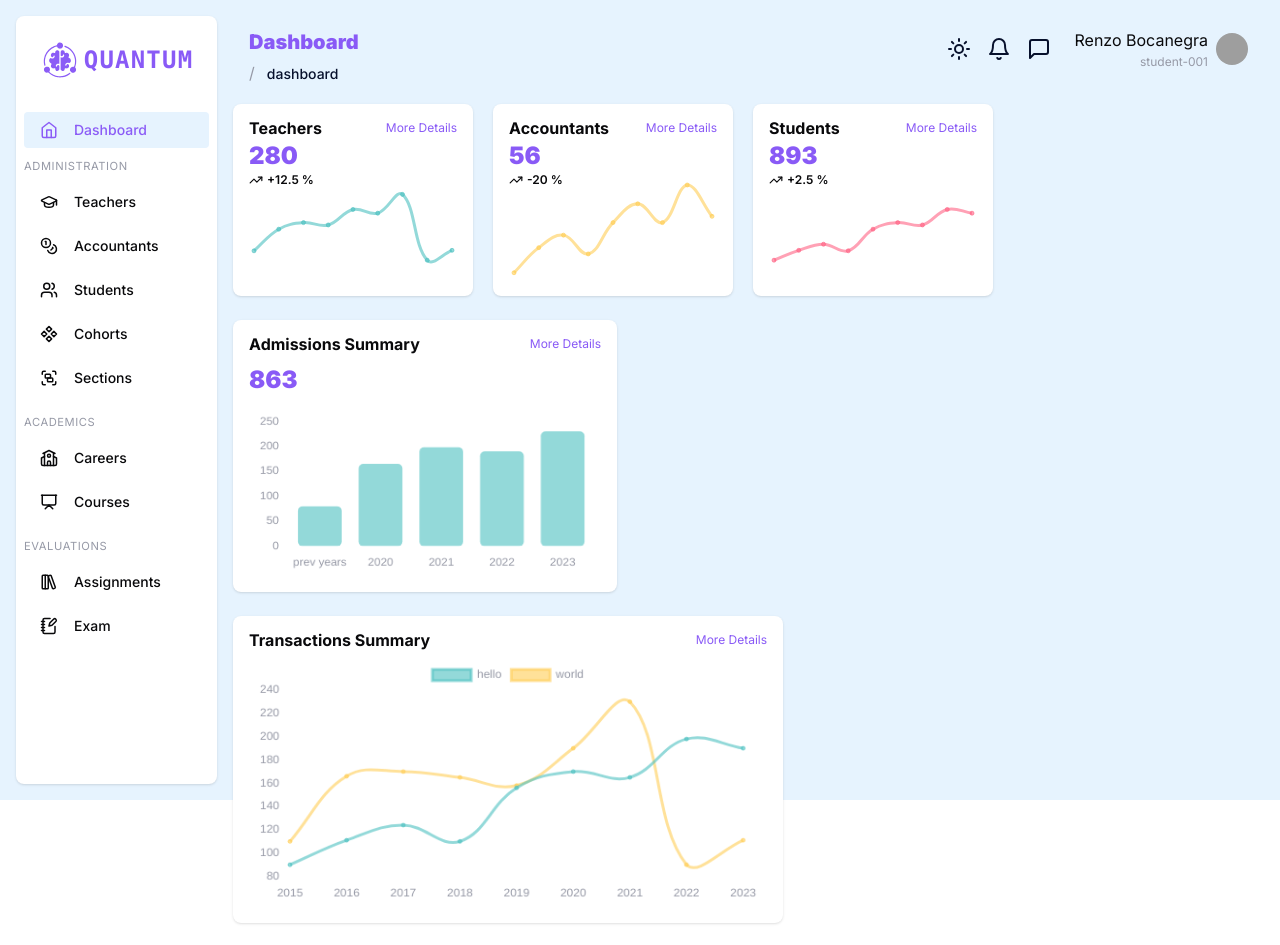
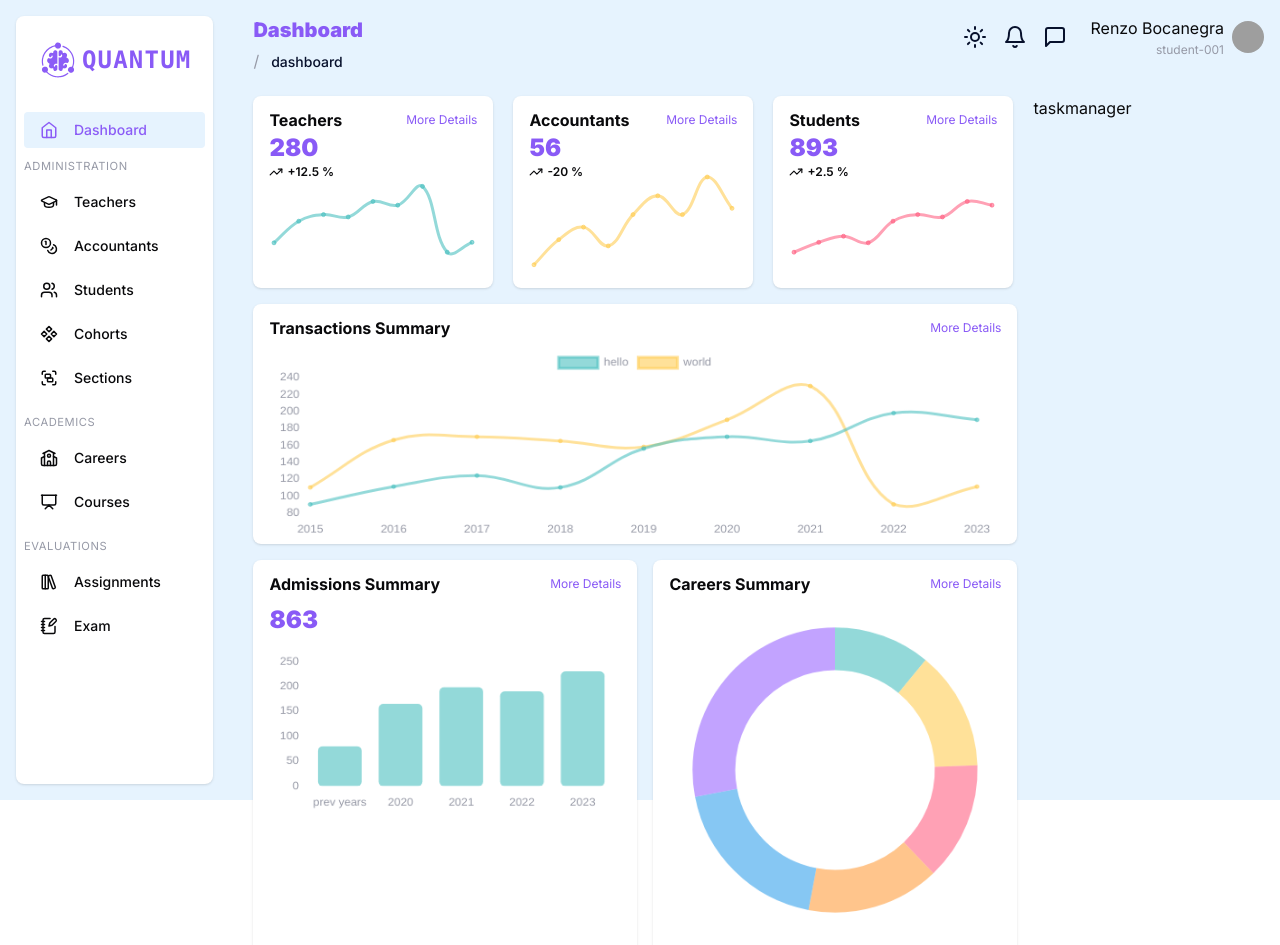
Before and after one commit to RenzoBA/School-Management-System-CLIENT, a Next.js app: page /admin/dashboard in a window 1280 px wide. Shown: the top 945 px of the page. Built offline with nearby package versions, Linux system fonts and the light colour scheme; grey boxes are pictures that could not be loaded.

Commit message:
feat: add layout style

```diff
--- a/src/app/(dashboards)/admin/dashboard/page.tsx
+++ b/src/app/(dashboards)/admin/dashboard/page.tsx
@@ -5,14 +5,16 @@ import UserStatsCardsGroup from "@/components/shared/UserStatsCardsGroup";
 
 const page = () => {
   return (
-    <div>
-      <UserStatsCardsGroup />
-      <br />
-      <CohortStatsCard />
-      <br />
-      <TransactionStatsCard />
-      <br />
-      <CareerStatsCard />
+    <div className="flex h-full flex-row gap-4 pt-20">
+      <div className="flex flex-col gap-4">
+        <UserStatsCardsGroup />
+        <TransactionStatsCard />
+        <div className="flex flex-row gap-4">
+          <CohortStatsCard />
+          <CareerStatsCard />
+        </div>
+      </div>
+      <div>taskmanager</div>
     </div>
   );
 };
--- a/src/app/(dashboards)/admin/layout.tsx
+++ b/src/app/(dashboards)/admin/layout.tsx
@@ -7,9 +7,9 @@ export default function AdminLayout({
   children: React.ReactNode;
 }) {
   return (
-    <div className="flex h-screen flex-row gap-4 bg-background-strong p-4">
+    <div className="flex h-screen flex-row gap-10 bg-background-strong p-4">
       <AdminSidebar />
-      <div className="w-full">
+      <div className="relative h-full w-full">
         <Header />
         {children}
       </div>
--- a/src/components/dashboard/Header.tsx
+++ b/src/components/dashboard/Header.tsx
@@ -9,7 +9,7 @@ interface HeaderProps {}
 
 const Header: FC<HeaderProps> = ({}) => {
   return (
-    <header className="flex w-full flex-row items-start justify-between px-4 py-3">
+    <header className="absolute flex w-full flex-row items-start justify-between">
       <CurrentPath />
       <div className="flex flex-row items-center gap-4">
         <div>
--- a/src/components/shared/CareerStatsCard.tsx
+++ b/src/components/shared/CareerStatsCard.tsx
@@ -17,7 +17,7 @@ const careers = {
 
 const CareerStatsCard: FC = () => {
   return (
-    <div className="w-72 space-y-2 rounded-lg bg-background px-4 py-3 shadow">
+    <div className="space-y-2 rounded-lg bg-background px-4 py-3 shadow">
       <div className="flex flex-row items-center justify-between">
         <p className="font-bold capitalize">Careers Summary</p>
         <Link href="/admin/careers" className="text-xs text-tertiary">
--- a/src/components/shared/TransactionStatsCard.tsx
+++ b/src/components/shared/TransactionStatsCard.tsx
@@ -31,7 +31,7 @@ const transactions = {
 
 const TransactionStatsCard: FC = () => {
   return (
-    <div className="w-[550px] rounded-lg bg-background px-4 py-3 shadow">
+    <div className="h-60 w-full rounded-lg bg-background px-4 py-3 shadow">
       <div className="flex flex-row items-center justify-between">
         <p className="font-bold capitalize">Transactions Summary</p>
         <Link href="/admin/transactions" className="text-xs text-tertiary">
--- a/src/components/shared/charts/TwoLinesChart.tsx
+++ b/src/components/shared/charts/TwoLinesChart.tsx
@@ -36,6 +36,8 @@ ChartJS.register(
 const TwoLinesChart: FC<TwoLinesChartProps> = ({ chartData }) => {
   const options: ChartOptions<"line"> = {
     responsive: true,
+    maintainAspectRatio: true,
+    aspectRatio: 3.529,
     color: "#9699A6",
     scales: {
       x: {
```
